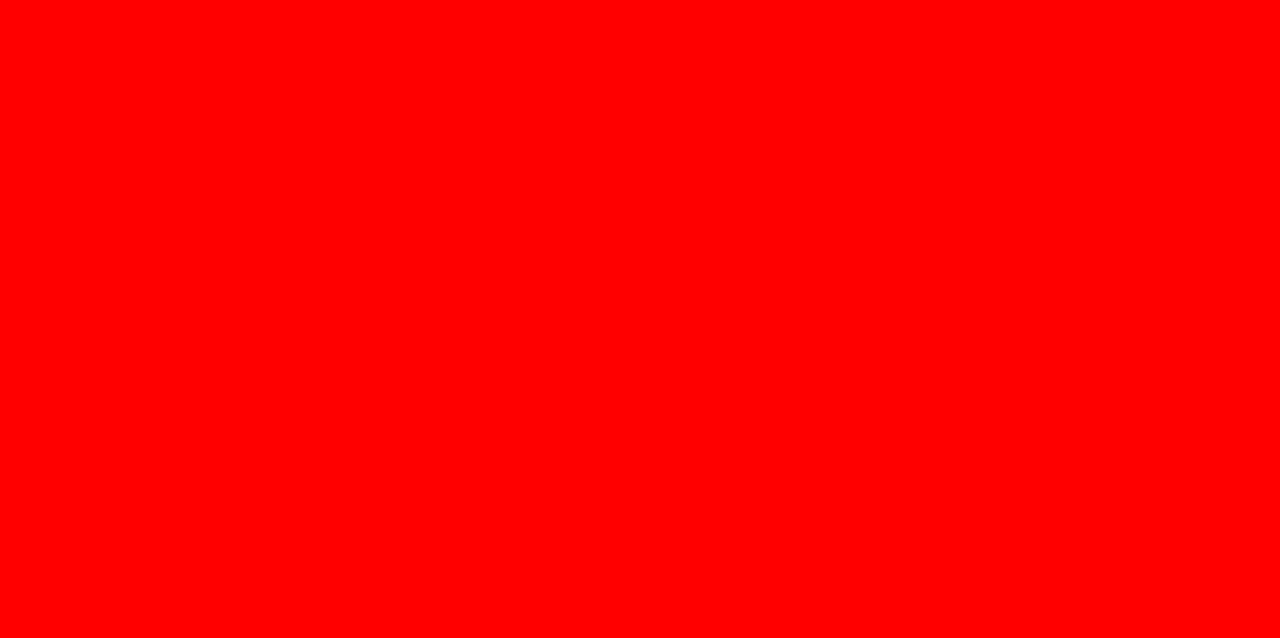
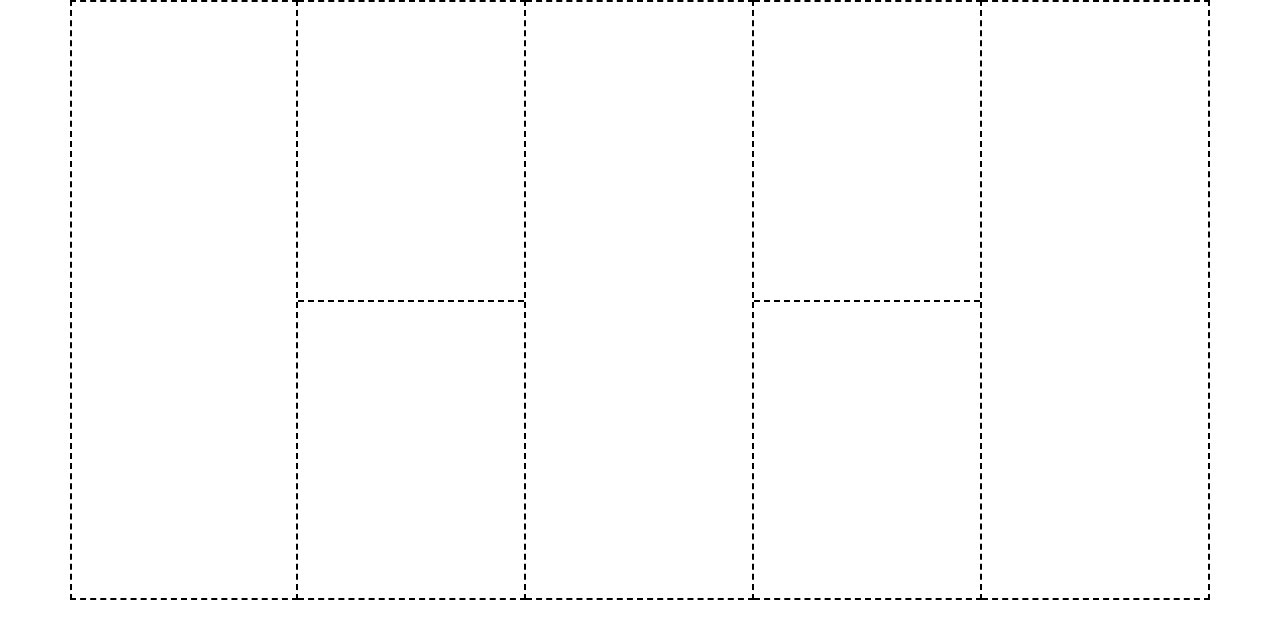
Before and after one commit to Jg-Nascimento/bmcanvas, a plain HTML site: page index.html in a window 1280 px wide. Drawn offline with Linux system fonts and the light colour scheme.

Commit message:
Estrutura base
Estrutura base dos campos do canvas

```diff
--- a/assets/stylesheets/style.scss
+++ b/assets/stylesheets/style.scss
@@ -1,5 +1,25 @@
 @import 'bootstrap.min.scss';
 
-body {
-  background: red;
+$width-colunas: 20%;
+$height-colunas-gr: 600px;
+$height-colunas-pq: 300px;
+
+.coluna {
+  width: $width-colunas;
+  height: $height-colunas-gr;
+  float: left;
+  border-top: 2px dashed black;
+  border-bottom: 2px dashed black;
+  border-right: 2px dashed black;
+  &:first-child {
+    border-left: 2px dashed black;
+  }
 }
+
+.col-peq {
+  height: $height-colunas-pq;
+  border-bottom: 2px dashed black;
+  &:nth-child(2){
+  border-bottom: 0;
+  }
+}
--- a/index.html
+++ b/index.html
@@ -6,6 +6,21 @@
   <link rel="stylesheet" href="assets/stylesheets/style.css">
 </head>
 <body>
+  <div class="container">
 
+    <div class="coluna"></div>
+    <div class="coluna">
+      <div class="col-peq"></div>
+      <div class="col-peq"></div>
+    </div>
+    <div class="coluna"></div>
+    <div class="coluna">
+      <div class="col-peq"></div>
+      <div class="col-peq"></div>
+    </div>
+    <div class="coluna"></div>
+
+
+  </div>
 </body>
 </html>
```
Also changed, not shown: assets/stylesheets/style.css.
